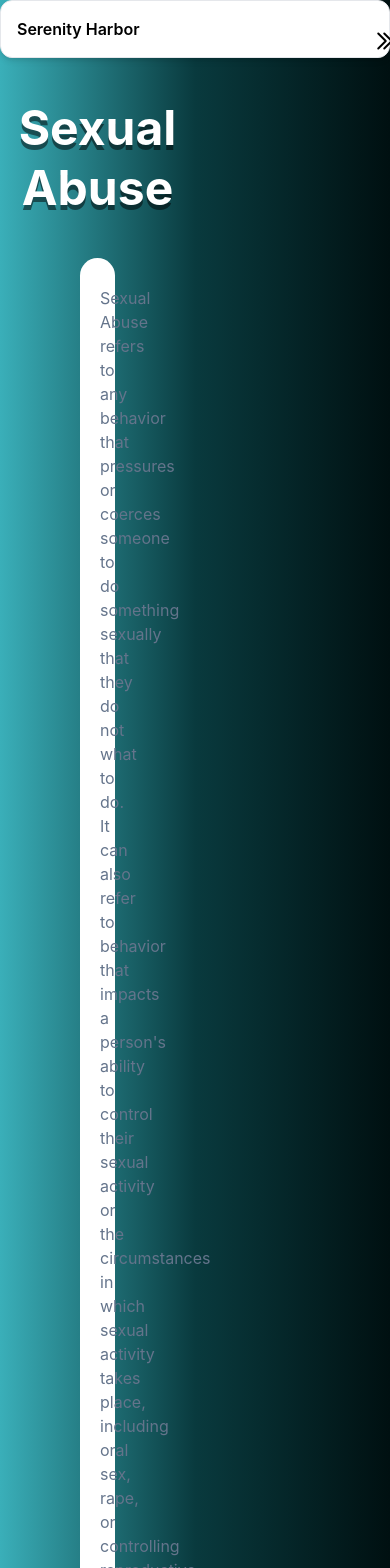
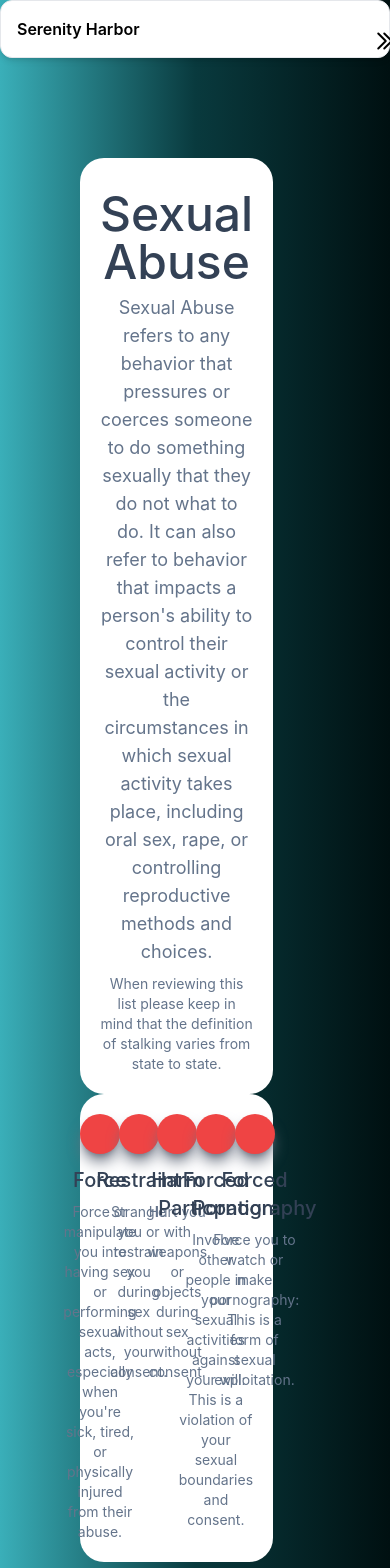
Before and after one commit to LillianOquendo/Serenity-Harbor-2.0, a React (Create React App) app: page /sexual_abuse in a window 390 px wide. Shown: the top 1568 px of the page. Built offline with nearby package versions, Linux system fonts and the light colour scheme; no server answers; what tailwindcss-animated would draw is missing.

Commit message:
abuse pages updated

```diff
--- a/src/components/PhysicalAbusePage.js
+++ b/src/components/PhysicalAbusePage.js
@@ -24,11 +24,7 @@ function Physical(){
                     or any behavior that causes or has the intention of causing you injury, disability or death. Abusive behavior may not always
                     cause physical pain or leave a bruise, but it's still unhealthy and should always be taken seriously.
                     </p>
-                    <br></br>
-                    <h2 className="text-2xl font-medium text-slate-700 mt-3">
-                    5 Signs of Physical Abuse
-                    </h2>
-                    <br></br>
+                    <p className="text-center mt-2 text-sm text-slate-500">When reviewing this list please keep in mind that the definition of stalking varies from state to state.</p>
                 </div>
                 <div className="title-grid text-center"></div>
                 </div>
@@ -47,17 +43,17 @@ function Physical(){
                     <div className="p-5 flex flex-col items-center text-center group md:lg:xl:border-r cursor-default">
                     <span className="p-5 rounded-full bg-red-500 text-white shadow-lg shadow-gray-500"></span>
                     <p className="text-xl font-medium text-slate-700 mt-3">
-                    Stop You From Getting Help
+                    Blocking Help
                     </p>
                     <p className="mt-2 text-sm text-slate-500">
-                    Prevent you from contacting emergency services, including medical attention or law enforcement: This prevents the victim from seeking help when they are in danger or injured.
+                    Prevents you from contacting emergency services, including medical attention or law enforcement.They also prevent you from speaking to friends or family about the abuse.
                     </p>
                 </div>
 
                     <div className="p-5 flex flex-col items-center text-center group md:lg:xl:border-r cursor-default">
                     <span className="p-5 rounded-full bg-red-500 text-white shadow-lg shadow-gray-500"></span>
                     <p className="text-xl font-medium text-slate-700 mt-3">
-                    Use Weapons Against You
+                    Uses Weapons
                     </p>
                     <p className="mt-2 text-sm text-slate-500">
                     Including firearms, knives, bats, or mace: The use of weapons escalates the danger significantly and poses an immediate threat to the victim's safety.
@@ -67,20 +63,20 @@ function Physical(){
                     <div className="p-5 flex flex-col items-center text-center group md:lg:xl:border-r cursor-default">
                     <span className="p-5 rounded-full bg-red-500 text-white shadow-lg shadow-gray-500"></span>
                     <p className="text-xl font-medium text-slate-700 mt-3">
-                    Harming or Threatening to Harm Loved Ones
+                    Harm
                     </p>
                     <p className="mt-2 text-sm text-slate-500">
-                    Harming or threatening to harm your children, family, friends or pets: Abusing or harming loved ones, including children and pets, is a particularly severe form of abuse that can have lasting psychological and emotional effects.
+                    Harming or threatening to harm your children, family, friends or pets: Abusing or harming loved ones, including children and pets.
                     </p>
                     </div>
 
                     <div className="p-5 flex flex-col items-center text-center group cursor-default">
                     <span className="p-5 rounded-full bg-red-500 text-white shadow-lg shadow-gray-500"></span>
                     <p className="text-xl font-medium text-slate-700 mt-3">
-                    Behave Dangerously With You
+                    Behaving Dangerously
                     </p>
                     <p className="mt-2 text-sm text-slate-500">
-                    Drive recklessly or dangerously with you in the car or abandon you in unfamiliar places: This puts the victim's life at risk and can leave them vulnerable in dangerous situations.
+                    They drive recklessly or dangerously with you in the car or abandon you in unfamiliar places.
                     </p>
                     </div>
 
@@ -93,7 +89,7 @@ function Physical(){
         <div className="p-20 w-1/2">
             <img
             className="rounded-3xl"
-            src="/assets/images/love-shouldnt-hurt.webp"
+            src="/images/love-shouldnt-hurt.webp"
             alt="by Anete Lusina on Pexels"
             />
         </div>
--- a/src/components/SexualAbusePage.js
+++ b/src/components/SexualAbusePage.js
@@ -4,18 +4,19 @@ import '../App.css'
 function Sexual() {
   return (
     <div>
-      <div className="flex justify-items-center">
-        <div className="w-1/2 h-fit">
+    <div className="flex items-center">
+    <div>
 
-              <h1 class="my-10 text-5xl font-bold leading-tight text-center text-white drop-shadow-[0px_5px_0px_rgba(0,0,0,.5)] ">
+    </div>
+    <div className="w-1/2  m-20">
+        <div>
+        <div>
+            <div className="mt-5 bg-white rounded-tr-3xl rounded-tl-3xl rounded-br-3xl rounded-bl-3xl">
+            <div className="p-5 flex flex-col items-center text-center group cursor-default">
+                <p className="text-5xl font-medium text-slate-700 mt-3 ">
                 Sexual Abuse
-              </h1>
-
-
-              <div className=" ml-20 mr-20 mt-5 bg-white rounded-tr-3xl rounded-tl-3xl rounded-br-3xl rounded-bl-3xl">
-
-                <div className="p-5 text-center  cursor-default">
-                  <p className="text-center mt-2 text-md text-slate-500">
+                </p>
+                <p className="text-center mt-2 text-lg text-slate-500">
                 Sexual Abuse refers to any behavior that pressures or
                     coerces someone to do something sexually that they do not
                     what to do. It can also refer to behavior that impacts a
@@ -24,72 +25,69 @@ function Sexual() {
                     including oral sex, rape, or controlling reproductive
                     methods and choices.
                 </p>
+                <p className="text-center mt-2 text-sm text-slate-500">When reviewing this list please keep in mind that the definition of stalking varies from state to state.
+                </p>
 
             </div>
+            <div className="title-grid text-center"></div>
             </div>
-                  <h1 class="my-4 text-3xl text-center font-bold leading-tight text-white drop-shadow-[0px_5px_0px_rgba(0,0,0,.5)] ">
-                    5 Signs of Sexual Abuse
-                  </h1>
-              <div className="m-20 justify-items-center">
-                <div className="pl-20 pr-20 mb-20 group bg-white rounded-tl-3xl rounded-tr-3xl rounded-br-3xl rounded-bl-3xl">
-                  <div className="p-2 flex flex-col items-center text-center group cursor-default">
+            <div>
+            <div className="grid grid-cols-5 group bg-white rounded-tl-3xl rounded-tr-3xl rounded-br-3xl rounded-bl-3xl">
+                <div className="p-5 flex flex-col items-center text-center group md:lg:xl:border-r cursor-default">
+                <span className="p-5 rounded-full bg-red-500 text-white shadow-lg shadow-gray-500"></span>
                 <p className="text-xl font-medium text-slate-700 mt-3">
-                      🚩 Force
+                Force
                 </p>
-                    <p className="text-sm text-slate-500">
+                <p className="mt-2 text-sm text-slate-500">
                 Force or manipulate you into having sex or performing
                       sexual acts, especially when you're sick, tired, or
-                      physically injured from their abuse: This is a clear form
-                      of sexual coercion and abuse that disregards your
-                      well-being and consent.
+                      physically injured from their abuse.
                 </p>
                 </div>
 
-                  <div className="p-2 flex flex-col items-center text-center group cursor-default">
+                <div className="p-5 flex flex-col items-center text-center group md:lg:xl:border-r cursor-default">
+                <span className="p-5 rounded-full bg-red-500 text-white shadow-lg shadow-gray-500"></span>
                 <p className="text-xl font-medium text-slate-700 mt-3">
-                      🚩 Restraint
+                Restraint
                 </p>
-                    <p className=" text-sm text-slate-500">
+                <p className="mt-2 text-sm text-slate-500">
                 Strangle you or restrain you during sex without your
-                      consent: This involves physical violence during sexual
-                      activity, which is a dangerous and abusive act.
+                      consent.
                 </p>
             </div>
 
-                  <div className="p-2 flex flex-col items-center text-center group cursor-default">
+                <div className="p-5 flex flex-col items-center text-center group md:lg:xl:border-r cursor-default">
+                <span className="p-5 rounded-full bg-red-500 text-white shadow-lg shadow-gray-500"></span>
                 <p className="text-xl font-medium text-slate-700 mt-3">
-                      🚩 Harm
+                Harm
                 </p>
-                    <p className=" text-sm text-slate-500">
-                      Hurt you with weapons or objects during sex: The use of
-                      weapons or objects during sex is a form of sexual violence
-                      and poses serious physical harm to the victim.
+                <p className="mt-2 text-sm text-slate-500">
+                Hurt you with weapons or objects during sex without consent.
                 </p>
                 </div>
 
-                  <div className="p-2 flex flex-col items-center text-center group cursor-default">
+                <div className="p-5 flex flex-col items-center text-center group md:lg:xl:border-r cursor-default">
+                <span className="p-5 rounded-full bg-red-500 text-white shadow-lg shadow-gray-500"></span>
                 <p className="text-xl font-medium text-slate-700 mt-3">
-                      🚩 Involving Other Parties Against Your Will
+                Forced Particpation
                 </p>
-                    <p className=" text-sm text-slate-500">
+                <p className="mt-2 text-sm text-slate-500">
                 Involve other people in your sexual activities against
                       your will: This is a violation of your sexual boundaries
-                      and consent, and it can lead to significant emotional
-                      trauma.
+                      and consent.
                 </p>
                 </div>
 
-                  <div className="p-2 flex flex-col items-center text-center group cursor-default">
-                    <h1 className="text-xl font-medium text-slate-700 mt-3 ">
-                      {/* <span className="p-2 rounded bg-red-500 text-white shadow-lg shadow-gray-500"></span> */}
-                      🚩 Force You to Watch or Make Porn
-                    </h1>
-                    <p className=" text-sm text-slate-500">
+                <div className="p-5 flex flex-col items-center text-center group cursor-default">
+                <span className="p-5 rounded-full bg-red-500 text-white shadow-lg shadow-gray-500"></span>
+                <p className="text-xl font-medium text-slate-700 mt-3">
+                Forced Pornography
+                </p>
+                <p className="mt-2 text-sm text-slate-500">
                 Force you to watch or make pornography: This is a form of
-                      sexual exploitation and can be emotionally distressing and
-                      humiliating.
+                      sexual exploitation.
                 </p>
-
+                </div>
             </div>
             </div>
         </div>
@@ -98,49 +96,39 @@ function Sexual() {
 
     <div className="p-20 w-1/2">
         <img
-            className="mt-20 rounded-3xl border-8"
-            src="/assets/images/hands.jpg"
+        className="rounded-3xl"
+        src="/images/hands.jpg"
         alt="by Josie Stephens on Pexels"
+        style={{ width: '75%', height: 'auto' }}
         />
     </div>
 
+
+    </div>
     <div>
     <div class="relative -mt-12 lg:-mt-24">
     <svg
     viewBox="0 0 1428 174"
     version="1.1"
     xmlns="http://www.w3.org/2000/svg"
-            xmlnsXlink="http://www.w3.org/1999/xlink"
-          >
+    xmlnsXlink="http://www.w3.org/1999/xlink">
         <g stroke="none" stroke-width="1" fill="none" fill-rule="evenodd">
-              <g
-                transform="translate(-2.000000, 44.000000)"
-                fill="#FFFFFF"
-                fill-rule="nonzero"
-              >
-                <path
-                  d="M0,0 C90.7283404,0.927527913 147.912752,27.187927 291.910178,59.9119003 C387.908462,81.7278826 543.605069,89.334785 759,82.7326078 C469.336065,156.254352 216.336065,153.6679 0,74.9732496"
-                  opacity="0.100000001"
-                ></path>
+        <g transform="translate(-2.000000, 44.000000)" fill="#FFFFFF" fill-rule="nonzero">
+            <path d="M0,0 C90.7283404,0.927527913 147.912752,27.187927 291.910178,59.9119003 C387.908462,81.7278826 543.605069,89.334785 759,82.7326078 C469.336065,156.254352 216.336065,153.6679 0,74.9732496" opacity="0.100000001"></path>
             <path
             d="M100,104.708498 C277.413333,72.2345949 426.147877,52.5246657 546.203633,45.5787101 C666.259389,38.6327546 810.524845,41.7979068 979,55.0741668 C931.069965,56.122511 810.303266,74.8455141 616.699903,111.243176 C423.096539,147.640838 250.863238,145.462612 100,104.708498 Z"
             opacity="0.100000001"
             ></path>
+            <path d="M1046,51.6521276 C1130.83045,29.328812 1279.08318,17.607883 1439,40.1656806 L1439,120 C1271.17211,77.9435312 1140.17211,55.1609071 1046,51.6521276 Z" id="Path-4" opacity="0.200000003"></path>
+        </g>
+        <g transform="translate(-4.000000, 76.000000)" fill="#FFFFFF" fill-rule="nonzero">
             <path
-                  d="M1046,51.6521276 C1130.83045,29.328812 1279.08318,17.607883 1439,40.1656806 L1439,120 C1271.17211,77.9435312 1140.17211,55.1609071 1046,51.6521276 Z"
-                  id="Path-4"
-                  opacity="0.200000003"
+            d="M0.457,34.035 C57.086,53.198 98.208,65.809 123.822,71.865 C181.454,85.495 234.295,90.29 272.033,93.459 C311.355,96.759 396.635,95.801 461.025,91.663 C486.76,90.01 518.727,86.372 556.926,80.752 C595.747,74.596 622.372,70.008 636.799,66.991 C663.913,61.324 712.501,49.503 727.605,46.128 C780.47,34.317 818.839,22.532 856.324,15.904 C922.689,4.169 955.676,2.522 1011.185,0.432 C1060.705,1.477 1097.39,3.129 1121.236,5.387 C1161.703,9.219 1208.621,17.821 1235.4,22.304 C1285.855,30.748 1354.351,47.432 1440.886,72.354 L1441.191,104.352 L1.121,104.031 L0.457,34.035 Z"
             ></path>
-              </g>
-              <g
-                transform="translate(-4.000000, 76.000000)"
-                fill="#FFFFFF"
-                fill-rule="nonzero"
-              >
-                <path d="M0.457,34.035 C57.086,53.198 98.208,65.809 123.822,71.865 C181.454,85.495 234.295,90.29 272.033,93.459 C311.355,96.759 396.635,95.801 461.025,91.663 C486.76,90.01 518.727,86.372 556.926,80.752 C595.747,74.596 622.372,70.008 636.799,66.991 C663.913,61.324 712.501,49.503 727.605,46.128 C780.47,34.317 818.839,22.532 856.324,15.904 C922.689,4.169 955.676,2.522 1011.185,0.432 C1060.705,1.477 1097.39,3.129 1121.236,5.387 C1161.703,9.219 1208.621,17.821 1235.4,22.304 C1285.855,30.748 1354.351,47.432 1440.886,72.354 L1441.191,104.352 L1.121,104.031 L0.457,34.035 Z"></path>
         </g>
         </g>
     </svg>
+
     </div>
 
     <div class="white-rectangle"></div>
--- a/src/components/StalkingPage.js
+++ b/src/components/StalkingPage.js
@@ -32,7 +32,7 @@ function Stalking(){
                     <div className="p-5 flex flex-col items-center text-center group md:lg:xl:border-r cursor-default">
                     <span className="p-5 rounded-full bg-red-500 text-white shadow-lg shadow-gray-500"></span>
                     <p className="text-xl font-medium text-slate-700 mt-3">
-                    Unwanted Communication or Items
+                    Unwanted Communication
                     </p>
                     <p className="mt-2 text-sm text-slate-500">
                     Sending you unwanted texts, messages, letters, emails, voicemails, or leaving you unwanted items, gifts, or flowers: These behaviors involve persistent and unwanted contact, which can be distressing.
```
Also changed, not shown: src/components/DigitalAbusePage.js (+10 -12 lines), src/components/EmotionalAbusePage.js (+8 -13 lines), src/components/FinancialAbusePage.js (+11 -22 lines). Lines whose indentation alone changed are shown as unchanged.
